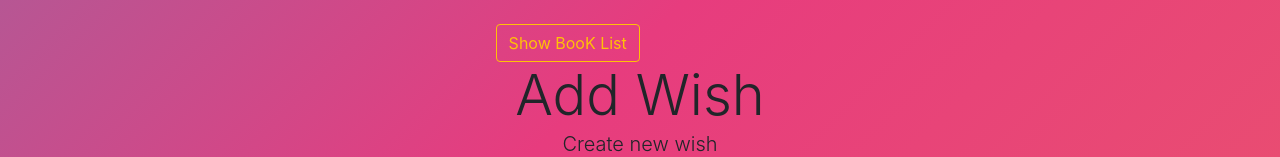
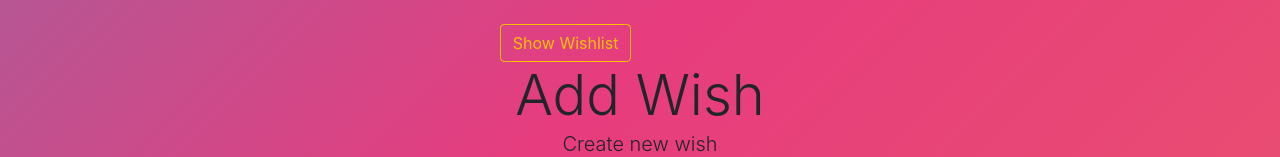
Before and after one commit to michellejt/mern-crud-wishlist-app, a React (Create React App) app in the folder frontend/: page /create-wish in a window 1280 px wide. Shown: the top 157 px of the page. Built offline with nearby package versions, Linux system fonts and the light colour scheme; no server answers.

Commit message:
Update CreateWish.js

```diff
--- a/frontend/src/components/CreateWish.js
+++ b/frontend/src/components/CreateWish.js
@@ -53,7 +53,7 @@ const CreateWish = (props) => {
           <div className='col-md-8 m-auto'>
             <br />
             <Link to='/' className='btn btn-outline-warning float-left'>
-              Show BooK List
+              Show Wishlist
             </Link>
           </div>
           <div className='col-md-8 m-auto'>
```
